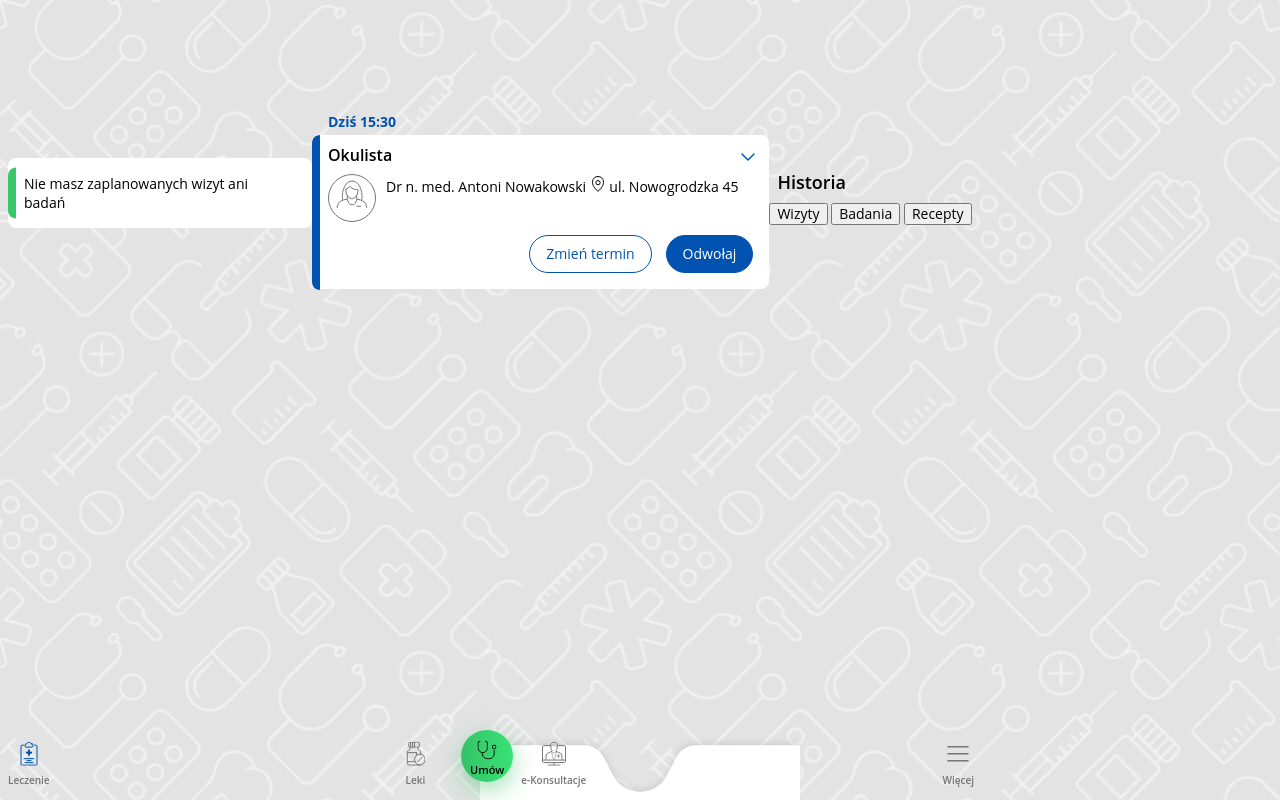
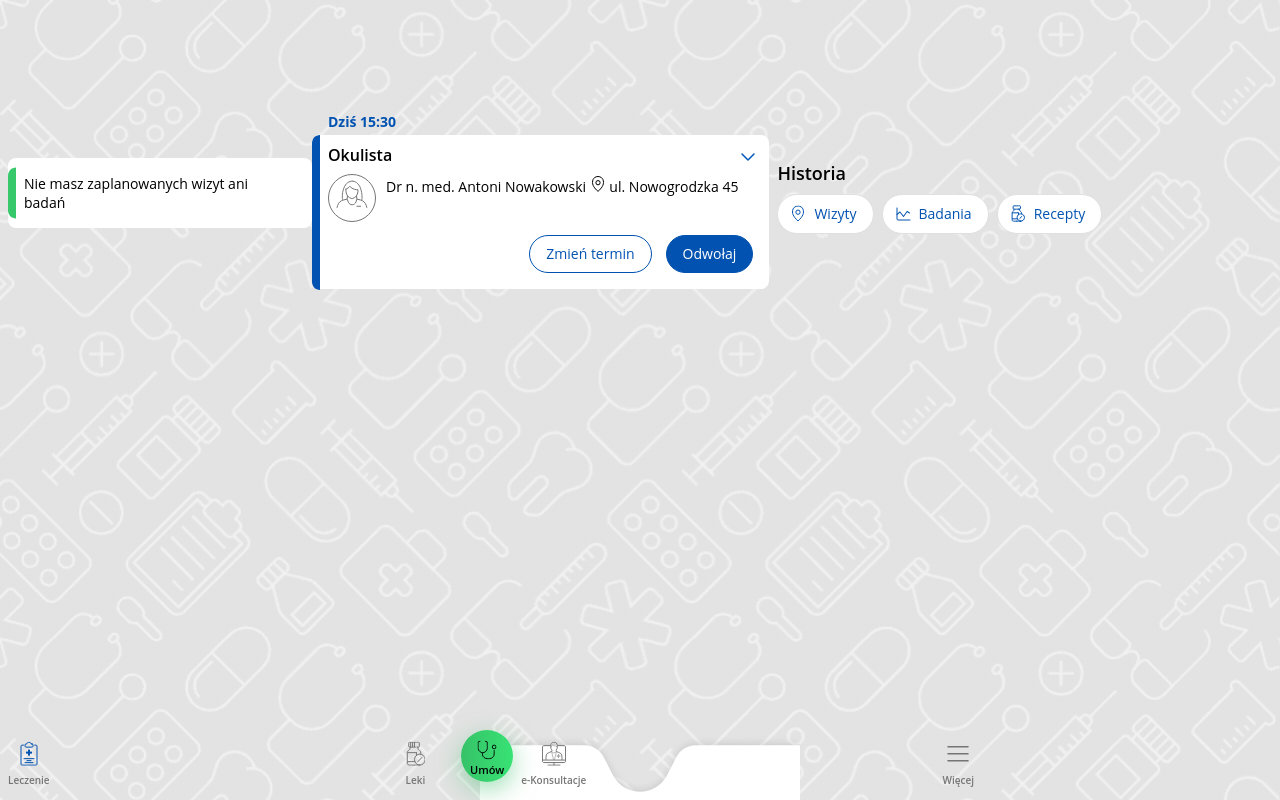
Before and after one commit to kakuliniec/patient, a website built with Parcel: page index.html in a window 1280 px wide. Built offline with nearby package versions, Linux system fonts and the light colour scheme.

Commit message:
history div styled

```diff
--- a/index.html
+++ b/index.html
@@ -76,10 +76,10 @@
 
             <div class="history">
                 <h3 class="history__header">Historia</h3>
-                <div class="hisotry-buttons">
-                    <button class="hisotry-buttons__visits" alt="history' visits button">Wizyty</button>
-                    <button class="hisotry-buttons__tests" alt="history' tests button">Badania</button>
-                    <button class="hisotry-buttons__prescriptions" alt="history' prescriptions button">Recepty</button>
+                <div class="history__buttons">
+                    <button class="history__buttons--visits button-filter" alt="history' visits button">Wizyty</button>
+                    <button class="history__buttons--tests button-filter" alt="history' tests button">Badania</button>
+                    <button class="history__buttons--prescriptions button-filter" alt="history' prescriptions button">Recepty</button>
                 </div>
             </div>
 
--- a/src/scss/history.scss
+++ b/src/scss/history.scss
@@ -1,11 +1,51 @@
+.button-filter {
+background: #FFFFFF;
+border: 1px solid #E0E0E0;
+box-sizing: border-box;
+border-radius: 20px;
+color: #0253B1;
+}
+
 .history {
+
+    &__buttons {
+        display: flex;
+        align-items: center;
+        white-space: nowrap;
+        margin-left: 8px;
+        margin-right: -17px;
+
+        &--prescriptions {
+            background-image: url(./icon/history-prescription.svg);
+            background-repeat: no-repeat;
+            padding: 11px 16px 11px 36px;
+            background-position: 12px center;
+            margin-right: 8px;
+        }
+
+        &--tests {
+            background-image: url(./icon/history-tests.svg);
+            background-repeat: no-repeat;
+            padding: 11px 16px 11px 36px;
+            background-position: 12px center;
+            margin-right: 8px;
+        }
+
+        &--visits {
+            background-image: url(./icon/history-visits.svg);
+            background-repeat: no-repeat;
+            padding: 11px 16px 11px 36px;
+            background-position: 12px center;
+            margin-right: 8px;
+        }
+    }
 
     &__header {
         font-weight: 600;
-font-size: 18px;
-line-height: 25px;
-margin: 0 auto;
-padding: 9px 235px 8px 8px;
+        font-size: 18px;
+        line-height: 25px;
+        margin: 0 auto;
+        padding: 9px 235px 8px 8px;
 
     }
 }
```
Also changed, not shown: src/scss/icon/history-prescription.svg (added), src/scss/icon/history-tests.svg (added), src/scss/icon/history-visits.svg (added).
